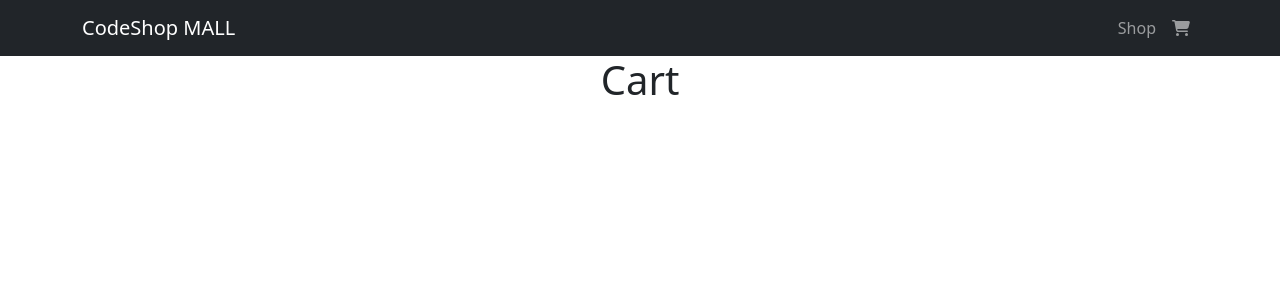
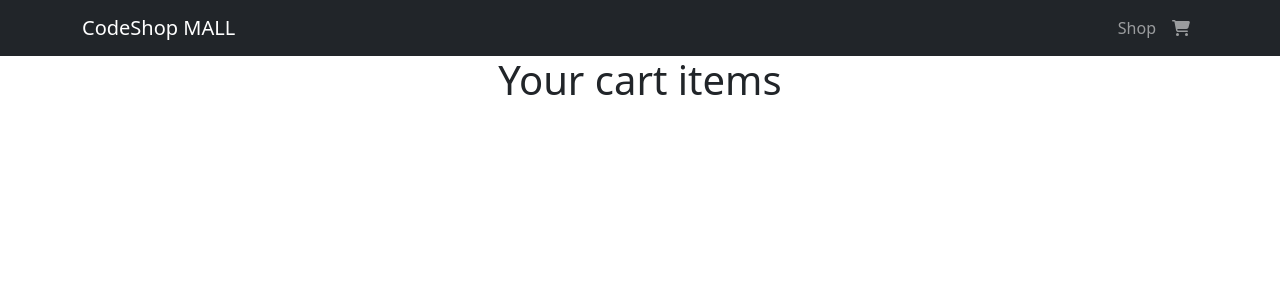
Before and after one commit to SaeedSaedi/react-course, a React (Create React App) app in the folder ep-12/: page /cart in a window 1280 px wide. Shown: the top 300 px of the page. Built offline with nearby package versions, Linux system fonts and the light colour scheme.

Commit message:
show selected items in cart item

```diff
--- a/ep-12/src/pages/cart/cart.jsx
+++ b/ep-12/src/pages/cart/cart.jsx
@@ -1,5 +1,20 @@
+import React, { useContext } from "react";
+import { PRODUCTS } from "../../data/products";
+import { ShopContext } from "../../context/shopContext";
+import Product from "../shop/product";
 const Cart = () => {
-  return <h1>Cart</h1>;
+  const { cartItems } = useContext(ShopContext);
+  return (
+    <React.Fragment>
+      <h1>Your cart items</h1>
+      <div className="row">
+        {PRODUCTS.map((p) => {
+          if (cartItems.some((i) => i.id === p.id && i.count > 0))
+            return <Product data={p} />;
+        })}
+      </div>
+    </React.Fragment>
+  );
 };
 
 export default Cart;
```
